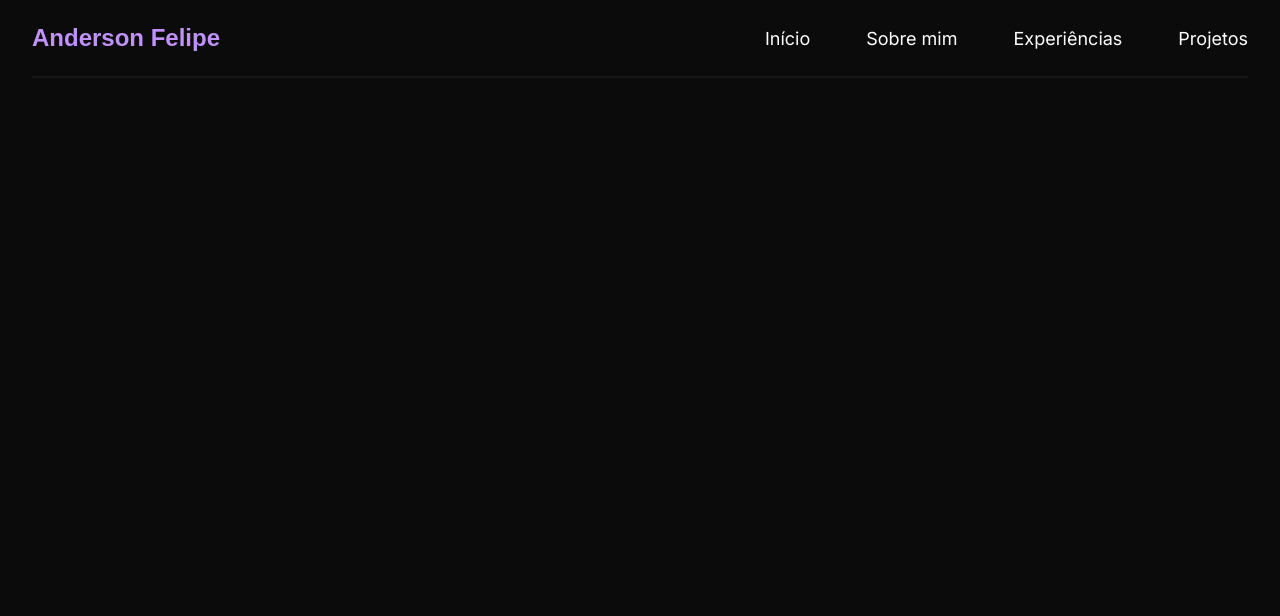
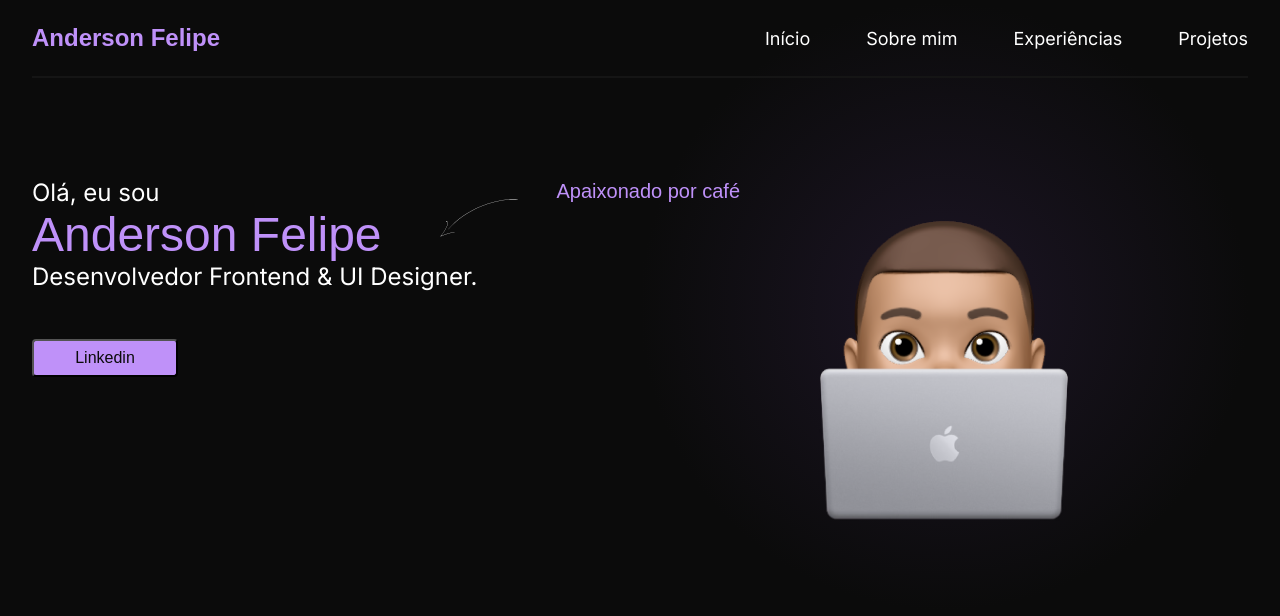
Before and after one commit to felipeerosdev/desafio-013, a plain HTML site: page index.html in a window 1280 px wide. Drawn offline with Linux system fonts and the light colour scheme; a web font is replaced by a local one.

Commit message:
style(header):finished style hero in header

```diff
--- a/css/header.css
+++ b/css/header.css
@@ -1,12 +1,14 @@
 .header{
   /* padding: 24px 0; */
-  border-bottom: 2px solid var(--dark-30);
+  /* border-bottom: 2px solid var(--dark-30); */
+  background: radial-gradient(circle  closest-side at 75% 50%, #1c1525, #0B0B0B);
 }
 .header__wrapper{
   display: flex;
   justify-content: space-between;
   align-items: center;
   padding: 24px 0;
+  border-bottom: 2px solid var(--dark-30);
 }
 .header__title{
   font-size: 24px;
@@ -22,3 +24,62 @@
   text-decoration: none;
   font-size: 18px;
 }
+.hero{
+  display: flex;
+  /* justify-content: space-between; */
+  /* background: radial-gradient( circle at 50% 50%, #1c1525, #0B0B0B); */
+}
+.hero__content{
+  display: flex;
+  flex-direction: column;
+  justify-content: center;
+  margin: 100px 0 236px;
+  width: 100%;
+  position: relative;
+}
+.hero__content::before{
+  content: "";
+  position: absolute;
+  width: 80px;
+  height: 80px;
+  background-image: url(/assets/image/arrow.svg);
+  background-size: contain;
+  background-repeat: no-repeat;
+  top: 0;
+  right: 120px;
+  transform: rotate(220deg);
+}
+.hero__content::after{
+  content: "Apaixonado por café";
+  color: var(--brand-color);
+  font-family: "Preahvihear", sans-serif;
+  font-size: 20px;
+  position: absolute;
+  top: 2px;
+  right: -100px;
+}
+.hero__paragraph{
+  color: white;
+  font-size: 24px;
+}
+.hero__title{
+  font-size: 48px;
+  color: var(--brand-color);
+  font-weight: 400;
+}
+.btn{
+  margin-top: 48px;
+  width: 146px;
+  height: 38px;
+  border-radius: 4px;
+  background-color: var(--brand-color);
+  color: var(--dark-10);
+  font-size: 16px;
+}
+.hero__img__wrapper{
+  /* background: radial-gradient( circle at 50% 50%, #1c1525, #0B0B0B); */
+  width: 100%;
+  display: flex;
+  align-items: center;
+  justify-content: center;
+}
--- a/css/main.css
+++ b/css/main.css
@@ -4,6 +4,7 @@ body{
 }
 h1,h2,h3,h4,h5,h6 {
   font-family: "Preahvihear", sans-serif;
+
 }
 .wrapper{
   margin: 0 auto;
--- a/index.html
+++ b/index.html
@@ -15,7 +15,7 @@
 <body>
   <div class="wrapper">
     <header class="header">
-      <div class="header__wrapper">
+      <section class="header__wrapper">
         <div>
           <h1 class="header__title">Anderson Felipe</h1>
         </div>
@@ -27,8 +27,21 @@
             <li><a href="#" class="list__item">Projetos</a></li>
           </ul>
         </nav>
-      </div>
+      </section>
+
+      <section class="hero">
+        <div class="hero__content">
+          <p class="hero__paragraph">Olá, eu sou</p>
+          <h2 class="hero__title">Anderson Felipe</h2>
+          <p class="hero__paragraph">Desenvolvedor Frontend & UI Designer.</p>
+          <button class="btn">Linkedin</button>
+        </div>
+        <div class="hero__img__wrapper">
+          <img src="/assets/image/me.png" alt="me" class="hero__img">
+        </div>
+      </section>
     </header>
+
   </div>
 </body>
 </html>
```
